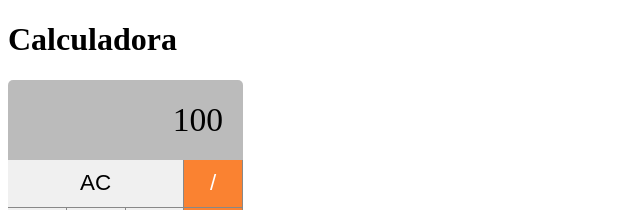
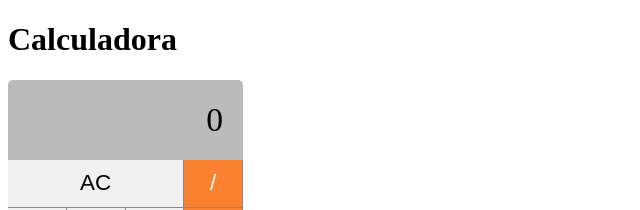
Before and after one commit to rafaelccorrea/Calculadora-React-Next, a Next.js app: page / in a window 1280 px wide. Shown: the top 210 px of the page, without its empty margins (0-640 px from the left). Built offline with nearby package versions, Linux system fonts and the light colour scheme.

Commit message:
Implementacao de logica

```diff
--- a/src/components/buttons/Button.jsx
+++ b/src/components/buttons/Button.jsx
@@ -1,20 +1,18 @@
 import styles from './Button.module.css';
 
 export default function Button(props) {
-
     const operation = props?.operation;
     const double = props?.double;
     const triple = props?.triple;
 
     return (
             <button
+            onClick={() => props.click && props.click(props.label)}
             className={`
                 ${styles.button} ${operation ? styles.operation : ""}
                 ${styles.button} ${double ? styles.double : ""}
                 ${styles.button} ${triple ? styles.triple : ""}
-            `}
-            onClick={() => props.click && props.click(props.label)}
-            >
+            `}>
                 {props.label}
             </button>
     )
--- a/src/components/main/Calculator.jsx
+++ b/src/components/main/Calculator.jsx
@@ -1,24 +1,44 @@
+import { useState } from 'react';
 import styles from './Calculator.module.css'
 import Button from '../buttons/Button'
 import Display from '../display/Display'
 
+const initialState = {
+    displayValue: '0',
+    clearDisplay: false,
+    operation: null,
+    values: [0, 0],
+    current: 0
+}
+
 export default function Calculator() {
 
+    const [state, setState] = useState({...initialState})
+
     function clearMemory(){
-        console.log(`limpar`)
+        setState({...initialState})
     };
 
     function setOperation (operation) {
-        console.log(operation)
+        console.log('operacao',operation)
     };
 
     function addDigit (n) {
-        console.log(n)
+         if (n === '.' && state.displayValue.includes('.')){
+             return
+         }
+
+         const clearDisplay = state.displayValue === '0' ||
+         state.clearDisplay
+
+         const currentValue = clearDisplay ? '' : state.displayValue
+         const displayValue = currentValue + n
+         setState({displayValue, clearDisplay: false})
     };
 
     return (
         <div className={styles.calculator}>
-            <Display value={100}/>
+            <Display value={state.displayValue}/>
             <Button label="AC" click={() => clearMemory()} triple/>
             <Button label="/" click={() => setOperation()} operation/>
             <Button label="7" click={() => addDigit()}/>
```
